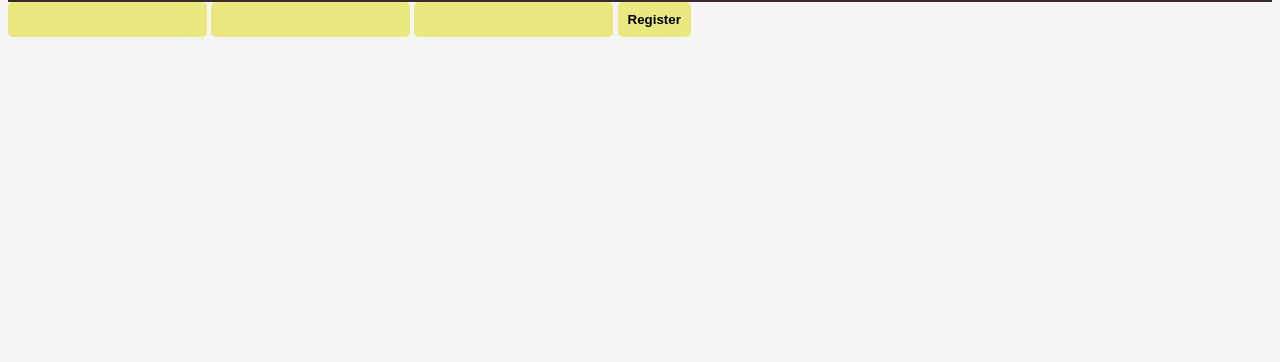
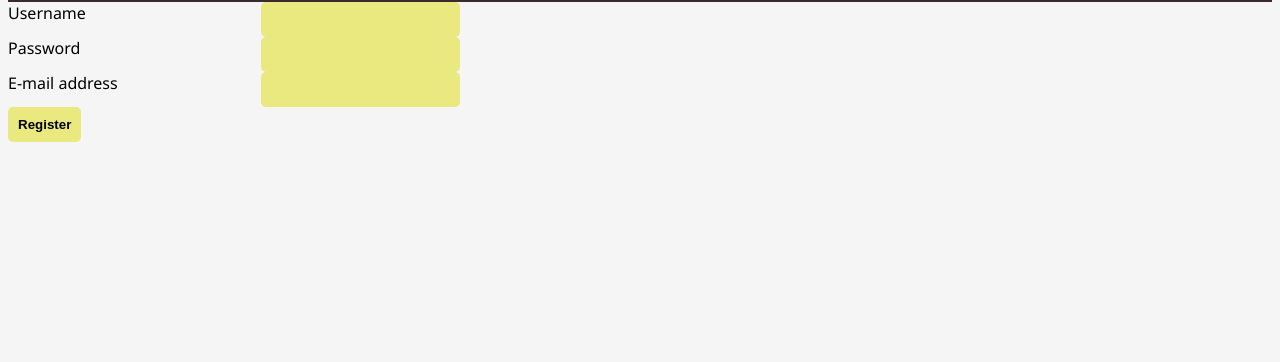
Before and after one commit to blagae/elisio, a Django app: template Elisio/Elisio/templates/register.html in a window 1280 px wide. Shown: the part 58-420 px from the top of the page. Run offline with Django 3.2, Linux system fonts and the light colour scheme; the template is opened without the code that fills it, so the values that code supplies are empty; some libraries are stand-ins or nearby versions.

Commit message:
Deterriblize contribute & login & register a bit

```diff
--- a/Elisio/Elisio/static/styles.css
+++ b/Elisio/Elisio/static/styles.css
@@ -59,3 +59,13 @@ select, input, label {
 #scannedVerse {
     height: 40px;
 }
+
+dt {
+    float: left;
+    width: 20%;
+}
+dd {
+    float: left;
+    width: 80%;
+    margin: 0;
+}
--- a/Elisio/Elisio/templates/login.html
+++ b/Elisio/Elisio/templates/login.html
@@ -1,8 +1,8 @@
 {% extends "base.html" %}
 {% block content %}
 <form method="post" action="/login/?next={{request.GET.next}}">
-    <input type="text" name="username" />
-    <input type="password" name="password" />
+    <dt>Username</dt><dd><input type="text" name="username" /></dd>
+    <dt>Password</dt><dd><input type="password" name="password" /></dd>
     <input type="submit" value="Login" />
     {% csrf_token %}
 </form>
--- a/Elisio/Elisio/templates/register.html
+++ b/Elisio/Elisio/templates/register.html
@@ -1,9 +1,10 @@
 {% extends "base.html" %}
 {% block content %}
 <form method="post" action="/register/">
-    <input type="text" name="username" />
-    <input type="text" name="email" />
-    <input type="password" name="password" />
+    <dt>Username</dt><dd><input type="text" name="username" /></dd>
+    <dt>Password</dt><dd><input type="password" name="password" /></dd>
+    <dt>E-mail address</dt><dd><input type="text" name="email" /></dd>
+    <br />
     <input type="submit" value="Register" />
     {% csrf_token %}
 </form>
```
Also changed, not shown: Elisio/Elisio/templates/help.html (+5 -16 lines).
